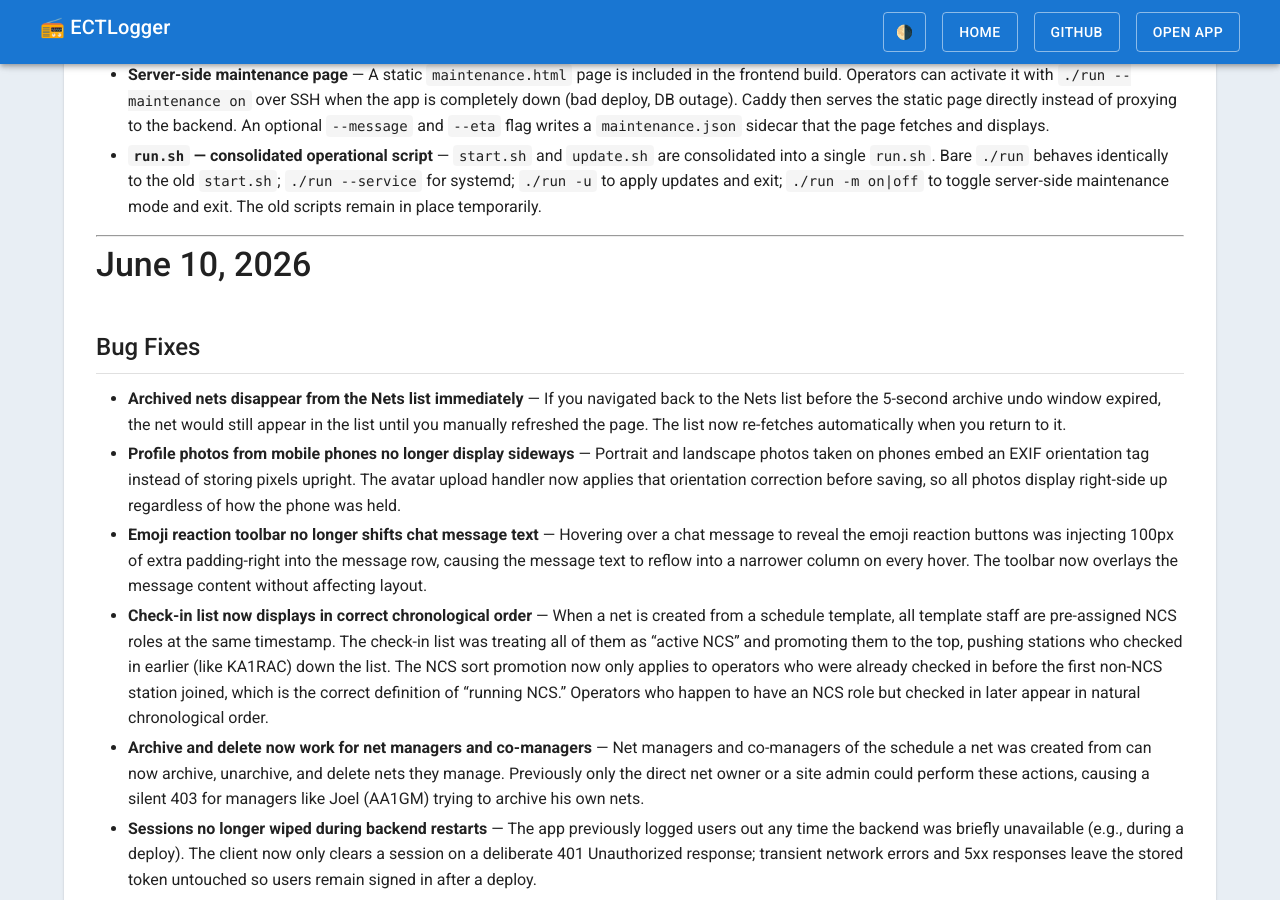
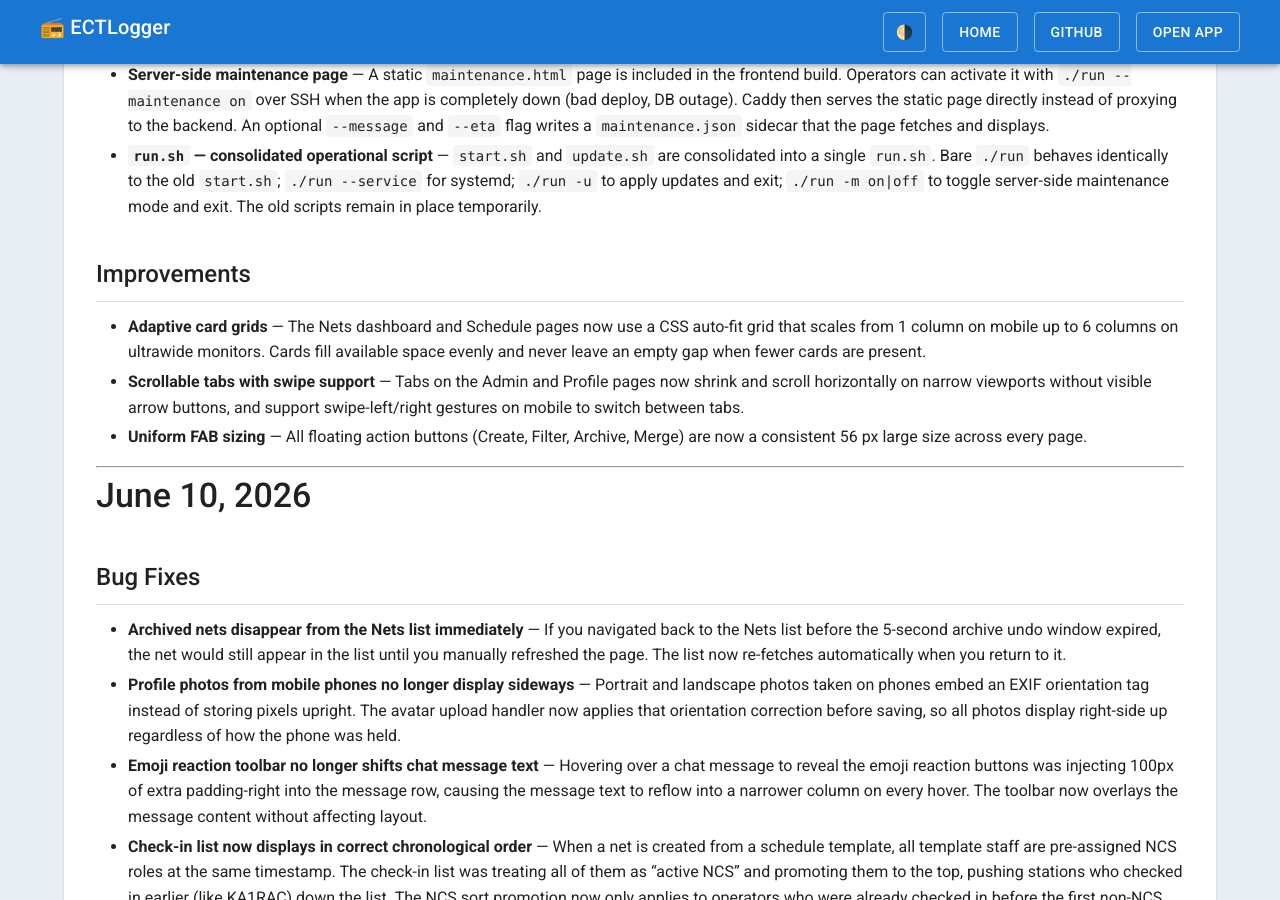
Before and after one commit to bradbrownjr/ectlogger, a Jekyll site: the page built from docs/CHANGELOG.md, in a window 1280 px wide and 900 px high, scrolled down 395 px. Built offline with Jekyll 4.4.1, drawn with Linux system fonts in a browser that asks for light colours; our own code applies the rules of GitHub Pages for plain Markdown files.

Commit message:
Cap card grids at 6 columns on ultrawide; log UI improvements to changelog
Uses max(300px, calc(100%/6 - 20px)) in minmax so auto-fit naturally caps at
6 columns once the viewport is wide enough that 100%/6 exceeds 300px (~1920px+).
Bumps changelog to 2026.06.11b and adds entries for card grid scaling, scrollable
tabs, and FAB uniformity.

```diff
--- a/docs/CHANGELOG.md
+++ b/docs/CHANGELOG.md
@@ -11,6 +11,12 @@
 * **Maintenance Banner** — Admins can now display a sitewide warning banner from the new Maintenance tab in the Admin panel. The banner supports a custom message, dismissible or persistent mode, and an optional scheduled start/end window so it appears and clears automatically without manual intervention. The banner is served via a public API endpoint and is visible to logged-out users as well.
 * **Server-side maintenance page** — A static `maintenance.html` page is included in the frontend build. Operators can activate it with `./run --maintenance on` over SSH when the app is completely down (bad deploy, DB outage). Caddy then serves the static page directly instead of proxying to the backend. An optional `--message` and `--eta` flag writes a `maintenance.json` sidecar that the page fetches and displays.
 * **`run.sh` — consolidated operational script** — `start.sh` and `update.sh` are consolidated into a single `run.sh`. Bare `./run` behaves identically to the old `start.sh`; `./run --service` for systemd; `./run -u` to apply updates and exit; `./run -m on|off` to toggle server-side maintenance mode and exit. The old scripts remain in place temporarily.
+
+## Improvements
+
+* **Adaptive card grids** — The Nets dashboard and Schedule pages now use a CSS auto-fit grid that scales from 1 column on mobile up to 6 columns on ultrawide monitors. Cards fill available space evenly and never leave an empty gap when fewer cards are present.
+* **Scrollable tabs with swipe support** — Tabs on the Admin and Profile pages now shrink and scroll horizontally on narrow viewports without visible arrow buttons, and support swipe-left/right gestures on mobile to switch between tabs.
+* **Uniform FAB sizing** — All floating action buttons (Create, Filter, Archive, Merge) are now a consistent 56 px large size across every page.
 
 ---
 
--- a/frontend/src/pages/Dashboard.tsx
+++ b/frontend/src/pages/Dashboard.tsx
@@ -363,13 +363,13 @@
 
   // ========== CARD VIEW RENDERER ==========
   // auto-fit collapses empty column tracks, so 2 cards fill 2 columns instead of
-  // leaving a gap where a 3rd card would go. minmax(300px, 1fr) wraps to fewer
-  // columns before cards get narrower than 300px.
+  // leaving a gap where a 3rd card would go. max(300px, calc(100%/6 - 20px)) caps
+  // at 6 columns on ultrawide by raising the min once 100%/6 exceeds 300px.
   const renderCardView = () => (
     <Box
       sx={{
         display: 'grid',
-        gridTemplateColumns: { xs: '1fr', sm: 'repeat(auto-fit, minmax(300px, 1fr))' },
+        gridTemplateColumns: { xs: '1fr', sm: 'repeat(auto-fit, minmax(max(300px, calc(100% / 6 - 20px)), 1fr))' },
         gap: { xs: 2, sm: 3 },
       }}
     >
--- a/frontend/src/pages/Scheduler.tsx
+++ b/frontend/src/pages/Scheduler.tsx
@@ -362,7 +362,7 @@
     <Box
       sx={{
         display: 'grid',
-        gridTemplateColumns: { xs: '1fr', sm: 'repeat(auto-fit, minmax(300px, 1fr))' },
+        gridTemplateColumns: { xs: '1fr', sm: 'repeat(auto-fit, minmax(max(300px, calc(100% / 6 - 20px)), 1fr))' },
         gap: { xs: 2, sm: 3 },
       }}
     >
```
Also changed, not shown: docs/DESIGN.md (+14 -6 lines), frontend/src/changelog.json (+20 -2 lines).
